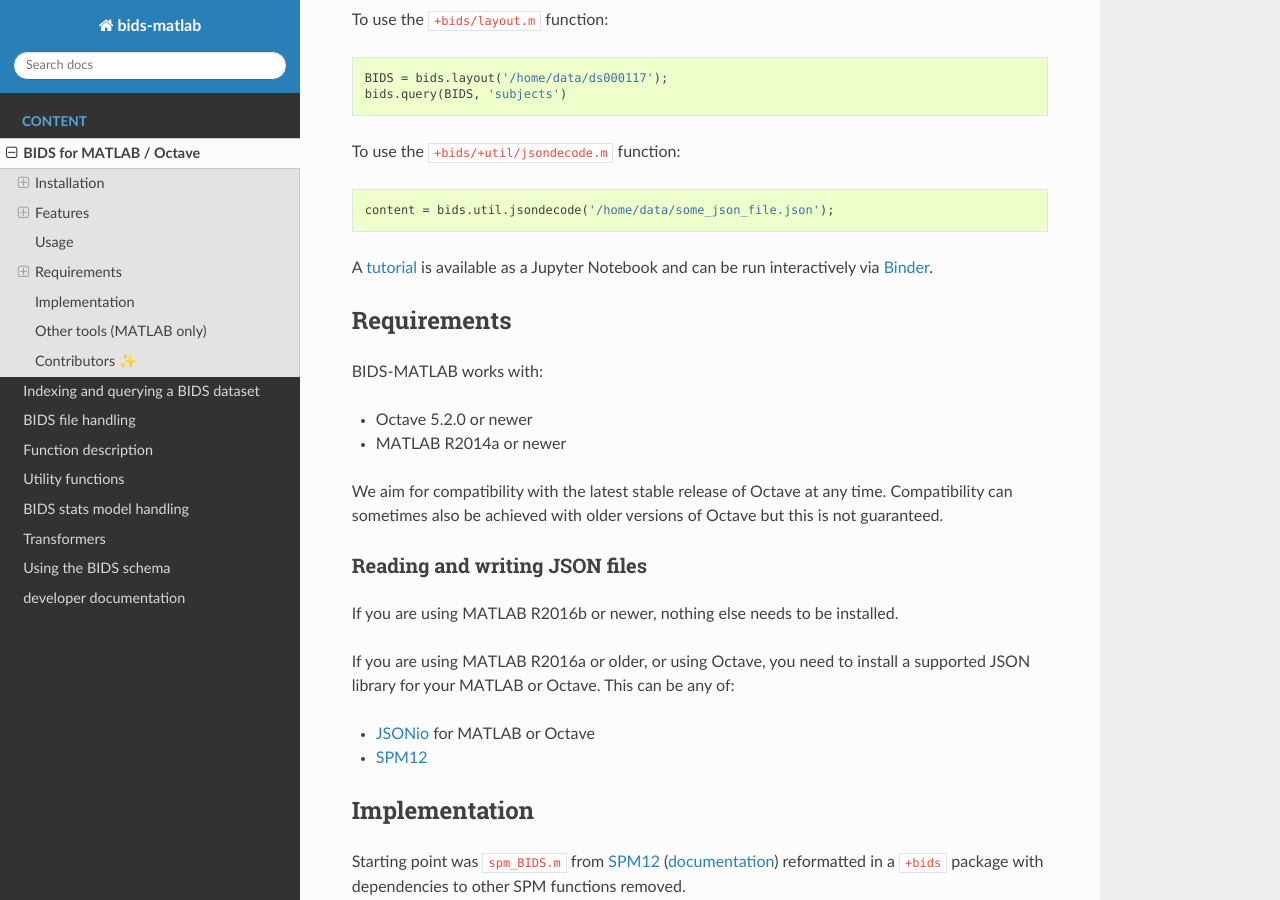
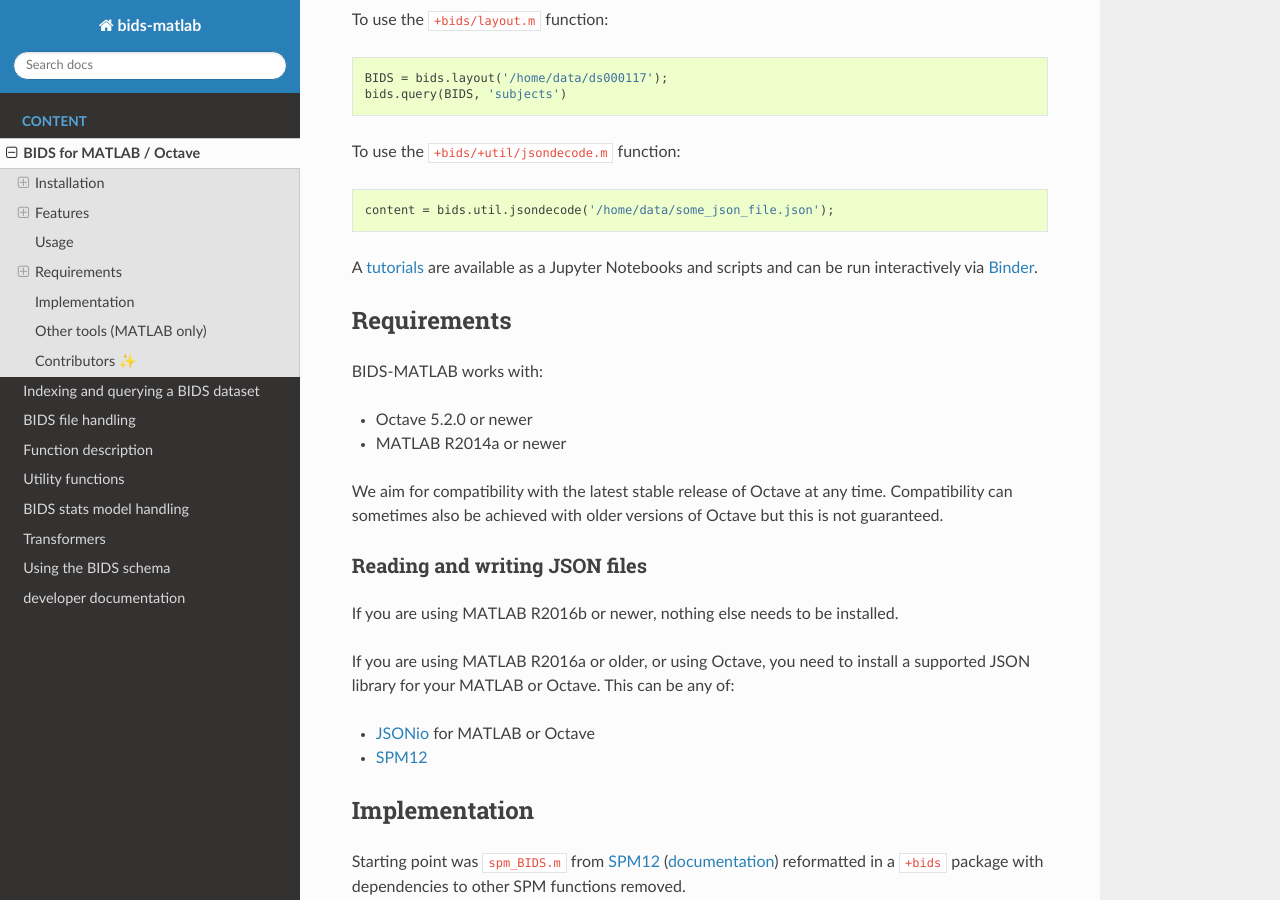
Before and after one commit to bids-standard/bids-matlab, a Sphinx documentation site: the page built from docs/source/general_information.md, in a window 1280 px wide and 900 px high, scrolled down 2526 px. Built offline with Sphinx 7.4.7 and the Read the Docs theme 2.0.0, drawn with Linux system fonts in a browser that asks for light colours; the version number could not be read and is left out.

Commit message:
fix links

````diff
--- a/docs/source/general_information.md
+++ b/docs/source/general_information.md
@@ -131,9 +131,9 @@
 ```
 
 A
-[tutorial](https://github.com/bids-standard/bids-matlab/blob/master/examples/tutorial.ipynb)
-is available as a Jupyter Notebook and can be run interactively via
-[Binder](https://mybinder.org/v2/gh/bids-standard/bids-matlab/master?filepath=examples/tutorial.ipynb).
+[tutorials](https://github.com/bids-standard/bids-matlab/blob/master/lib/bids-matlab/demos/notebooks)
+are available as a Jupyter Notebooks and scripts and can be run interactively via
+[Binder](https://mybinder.org/v2/gh/bids-standard/bids-matlab/dev?urlpath=demos).
 
 ## Requirements
 
````
Also changed, not shown: 1 other file.
